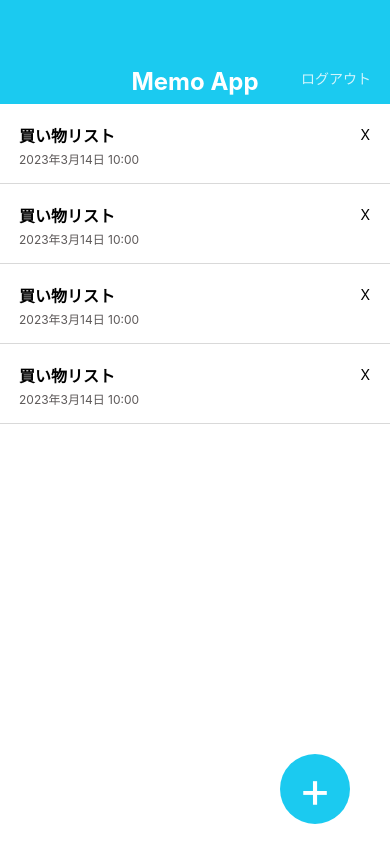
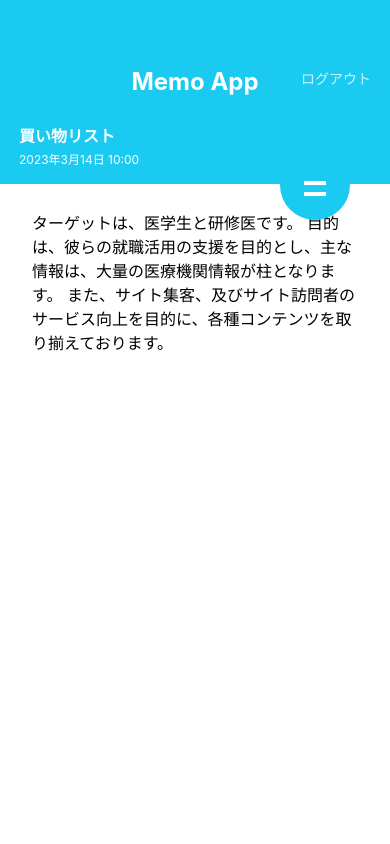
Before and after one commit to tateking1257/MemoApp, a React Native app: screen / in a window 390 px wide. Built offline with nearby package versions, Linux system fonts and the light colour scheme.

Commit message:
create memodetails screen

```diff
--- a/App.jsx
+++ b/App.jsx
@@ -1,25 +1,12 @@
 import React, { Children } from 'react';
-import { StyleSheet, Text, View } from 'react-native';
-import AppBar from './src/components/AppBar';
-import MemoItem from './src/components/MemoItem';
-import CircleButtom from './src/components/CircleButtom';
+import MemoListScreen from './src/screens/MemoListScreen';
+import MemoDetailsScreen from './src/screens/MemoDetailsScreen';
 
 export default function App() {
   return (
-    <View style={styles.container}>
-      <AppBar />
-      <MemoItem />
-      <CircleButtom>+</CircleButtom>
-    </View>
+    <MemoDetailsScreen />
   );
 }
 
-const styles = StyleSheet.create({
-  container: {
-    flex: 1,
-    backgroundColor: '#fff',
-  },
-});
-
 // npm install -g expo-cli@5.5.1
 // expo --version
--- a/src/components/CircleButtom.jsx
+++ b/src/components/CircleButtom.jsx
@@ -1,11 +1,11 @@
 import React from 'react';
 import { StyleSheet, Text, View } from 'react-native';
-import { string } from 'prop-types';
+import { string, shape } from 'prop-types';
 
 export default function CircleButtom(props) {
-    const { children } = props;
+    const { children, style } = props;
     return (
-        <View style={styles.circleButtom}>
+        <View style={[styles.circleButtom, style]}>
             <Text style={styles.circleButtomLabel}>{ children }</Text>
         </View>
     );
@@ -13,7 +13,12 @@ export default function CircleButtom(props) {
 
 CircleButtom.propTypes = {
     children: string.isRequired,
+    style: shape(),
 }
+
+CircleButtom.defaultProps = {
+    style: null,
+};
 
 const styles = StyleSheet.create({
     circleButtom: {
--- /dev/null
+++ b/src/screens/MemoDetailsScreen.jsx
@@ -0,0 +1,58 @@
+import React from "react";
+import { StyleSheet, View, Text, ScrollView } from "react-native";
+
+import AppBar from "../components/AppBar";
+import CircleButtom from "../components/CircleButtom";
+
+export default function MemoDetailsScreen() {
+    return (
+        <View style = {styles.container}>
+            <AppBar />
+            <View style={styles.memoItem}>
+                <Text style={styles.memoItemTitle}>買い物リスト</Text>
+                <Text style={styles.memoItemDate}>2023年3月14日 10:00</Text>
+            </View>
+            <ScrollView style={styles.memoDetail}>
+                <Text style={styles.memoText}>
+                    ターゲットは、医学生と研修医です。
+                    目的は、彼らの就職活用の支援を目的とし、主な情報は、大量の医療機関情報が柱となります。
+                    また、サイト集客、及びサイト訪問者のサービス向上を目的に、各種コンテンツを取り揃えております。
+                </Text>
+            </ScrollView >
+            <CircleButtom style={{ top:150, bottom:'auto' }}>=</CircleButtom>
+        </View>
+    );
+}
+
+const styles = StyleSheet.create({
+    container: {
+        flex: 1,
+        backgroundColor: '#ffffff',
+    },
+    memoItem: {
+        height: 80,
+        width: '100%',
+        paddingHorizontal: 19,
+        paddingVertical: 16,
+        backgroundColor: '#1BCAF0',
+    },
+    memoItemTitle: {
+        fontSize: 16,
+        fontWeight: 'bold',
+        lineHeight: 32,
+        color: '#ffffff',
+    },
+    memoItemDate: {
+        fontSize: 12,
+        lineHeight: 16,
+        color: '#ffffff',
+    },
+    memoDetail: {
+        paddingHorizontal: 32,
+        paddingVertical: 27,
+    },
+    memoText: {
+        fontSize: 16,
+        lineHeight: 24,
+    },
+  });
--- /dev/null
+++ b/src/screens/MemoListScreen.jsx
@@ -0,0 +1,22 @@
+import React from "react";
+import { StyleSheet, View } from "react-native";
+import AppBar from '../components/AppBar';
+import MemoItem from '../components/MemoItem';
+import CircleButtom from '../components/CircleButtom';
+
+export default function MemoListScreen(){
+    return (
+        <View style={styles.container}>
+          <AppBar />
+          <MemoItem />
+          <CircleButtom>+</CircleButtom>
+        </View>
+      );
+}
+
+const styles = StyleSheet.create({
+    container: {
+      flex: 1,
+      backgroundColor: '#fff',
+    },
+  });
```
